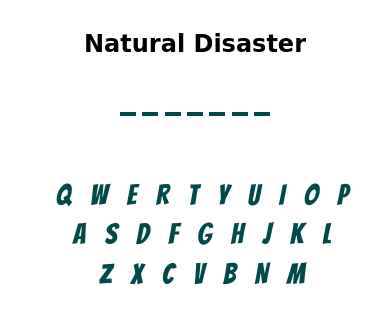
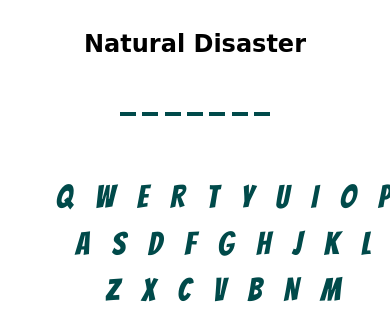
Before and after one commit to ABL1849/hangman_web, a plain HTML site: page index.html in a window 390 px wide. Both pictures are taken after a click on the button "Play Now". Shown: the part 70-388 px from the top of the page. Drawn offline with nearby package versions, Linux system fonts and the light colour scheme.

Commit message:
Update style.css

```diff
--- a/style.css
+++ b/style.css
@@ -267,8 +267,8 @@ h1 {
     }
 
     .alphas {
-        font-size: 1.8rem;
-        gap: .6rem;
+        font-size: 2rem;
+        gap: .8rem;
     }
     .play_svg{
         scale: .8;
@@ -276,7 +276,7 @@ h1 {
 
     .alphas div {
         display: flex;
-        gap: 1.2rem;
+        gap: 1.4rem;
     }
 
     .result_sec h2 {
```
